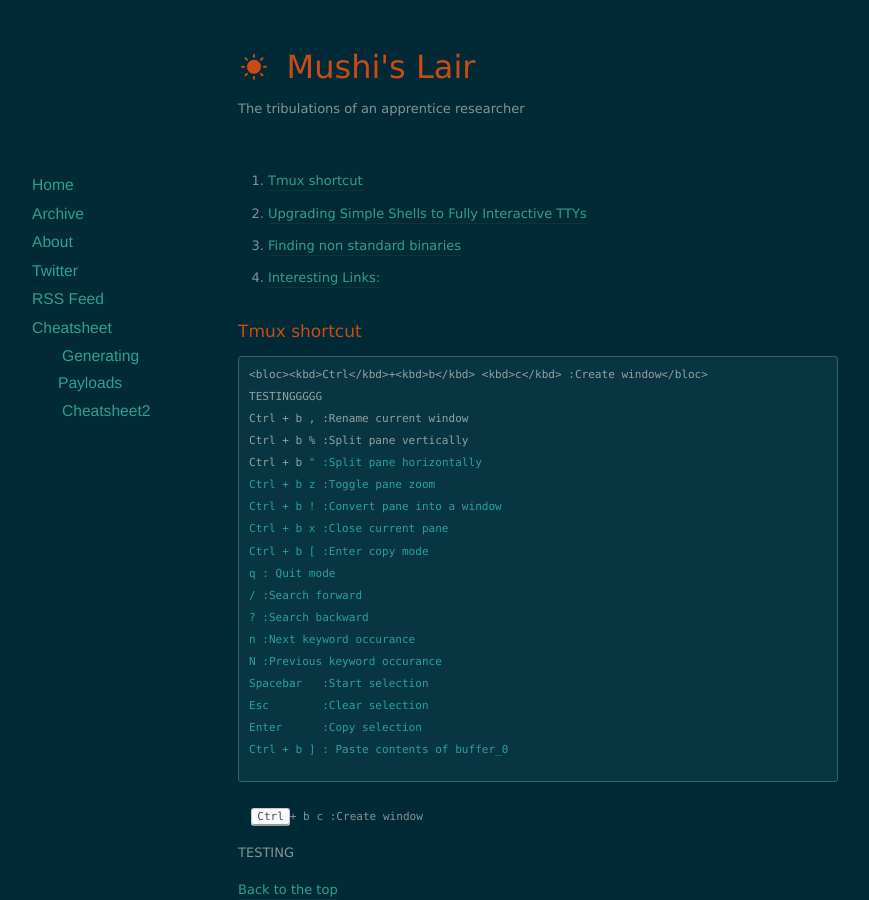
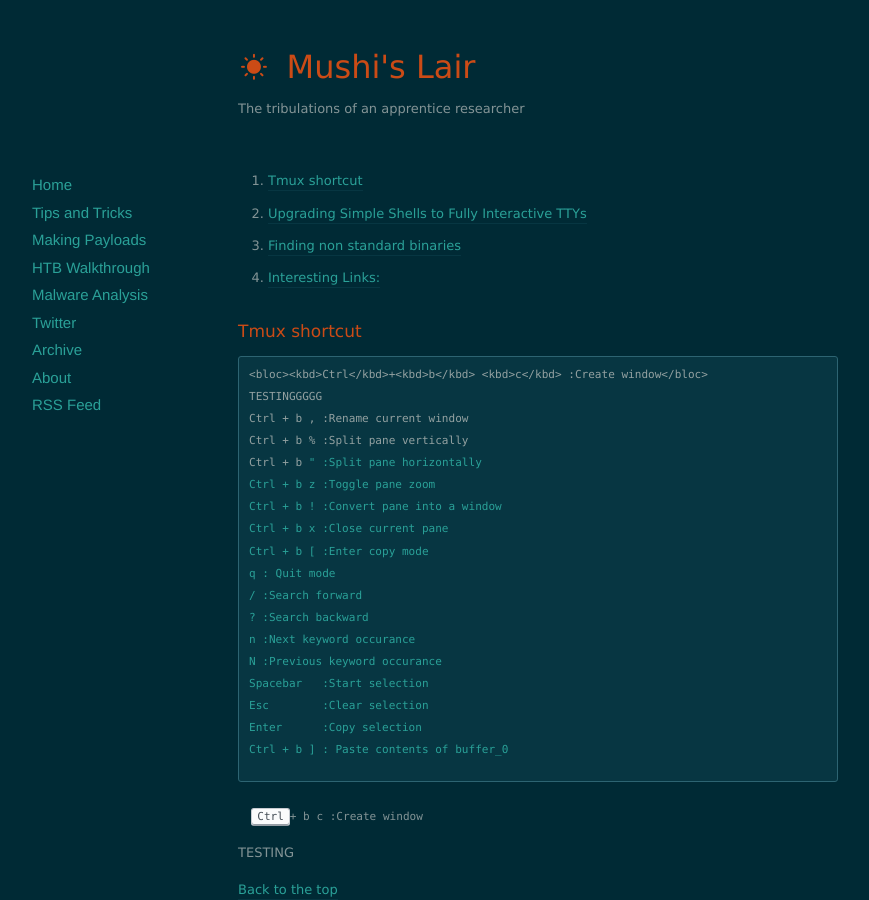
Before and after one commit to Mushi-mushi/mushi-mushi.github.io, a Jekyll site: the page built from tips/index.markdown, in a window 1280 px wide and 900 px high. Shown: the whole window, without its empty margins (102-971 px from the left). Built offline with Jekyll 4.4.1, drawn with Linux system fonts in a browser that asks for light colours; nearby versions of some CDN libraries.

Commit message:
Update tips.html

```diff
--- a/_layouts/tips.html
+++ b/_layouts/tips.html
@@ -33,16 +33,15 @@
     <div id="sidebar">
       <nav>
         <ul>
-          <li><a href="/">Home</a></li>
-          <li><a href="/archives">Archive</a></li>
-          <li><a href="/about">About</a></li>
-          <li><a href="https://twitter.com/Mushi_mushishi">Twitter</a></li>
-          <li><a href="/feed.xml">RSS Feed</a></li>
-          <li><a href="/cheat">Cheatsheet</a></li>
-             <ul>
-                <li><a href="/payloads">Generating Payloads</a></li>
-                <li><a href="/cheat2">Cheatsheet2</a></li>
-            </ul>
+          <li><a href="/Home" style="font-size: 15px; text-decoration: none">Home</a></li>
+          <li><a href="/tips" style="font-size: 15px; text-decoration: none">Tips and Tricks</a></li>
+          <li><a href="/payloads" style="font-size: 15px; text-decoration: none">Making Payloads</a></li>
+          <li><a href="/htb" style="font-size: 15px; text-decoration: none">HTB Walkthrough</a></li>
+          <li><a href="/malware" style="font-size: 15px; text-decoration: none">Malware Analysis</a></li>
+          <li><a href="https://twitter.com/Mushi_mushishi" style="font-size: 15px; text-decoration: none">Twitter</a></li>
+          <li><a href="/archives" style="font-size: 15px; text-decoration: none">Archive</a></li>
+          <li><a href="/about" style="font-size: 15px; text-decoration: none">About</a></li>
+          <li><a href="/feed.xml" style="font-size: 15px; text-decoration: none">RSS Feed</a></li>
         </ul>
       </nav>
     </div>
```
